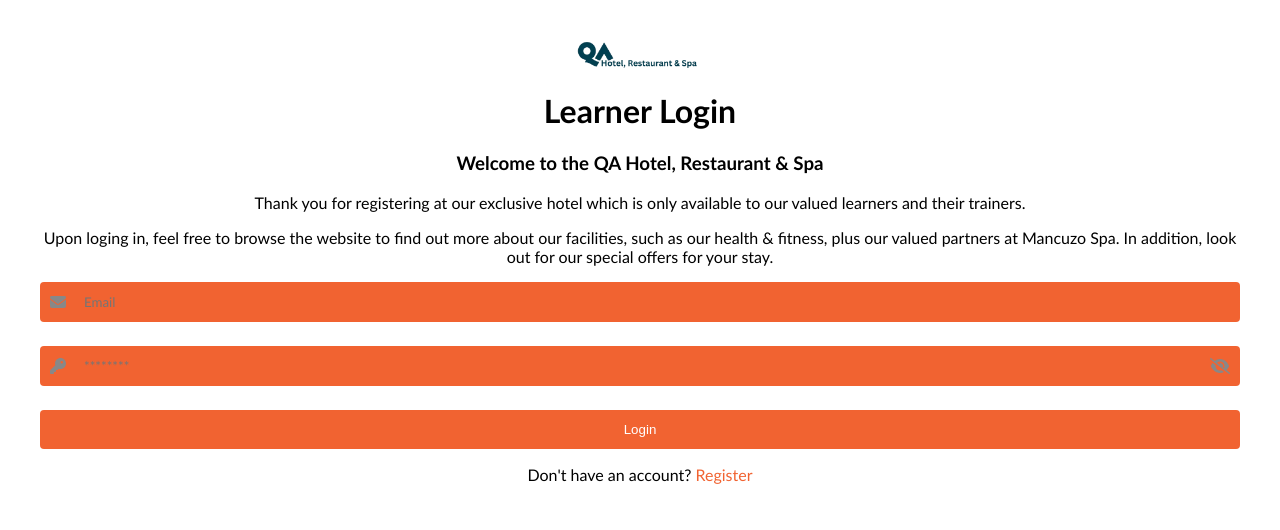
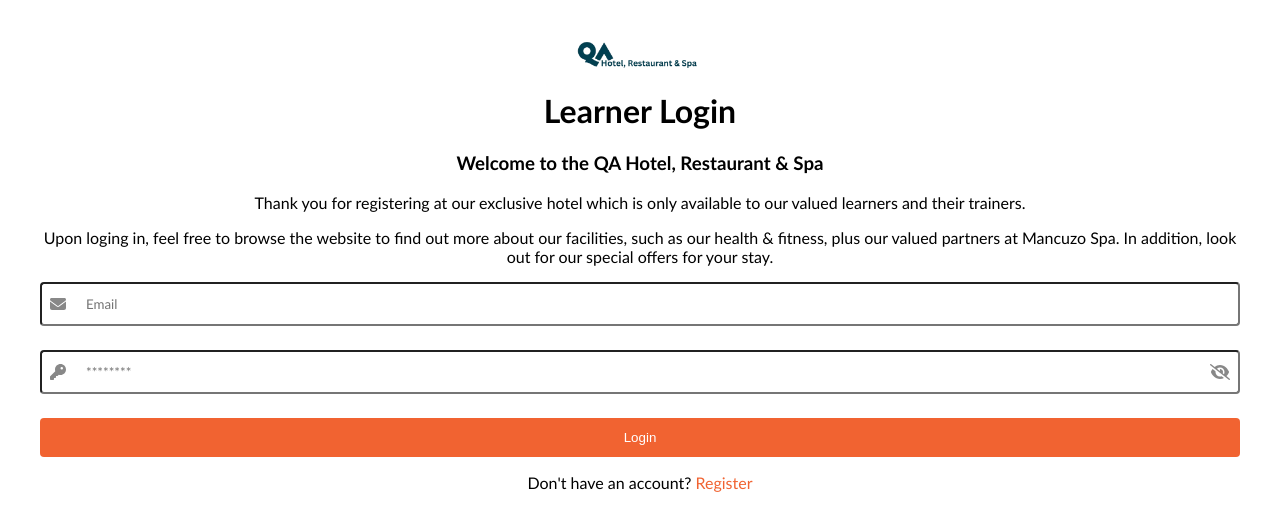
Before and after one commit to CameronGuthrie/qa_HRS, a React (Vite) app in the folder frontend/: page / in a window 1280 px wide. Shown: the top 530 px of the page. Built offline with nearby package versions, Linux system fonts and the light colour scheme.

Commit message:
updated form styling

```diff
--- a/frontend/src/style.css
+++ b/frontend/src/style.css
@@ -64,7 +64,7 @@
 }
 
 /* Button Styles */
-button, .form-control {
+button {
   background-color: rgb(241, 99, 49);
   color: rgb(255, 255, 255);
   border: none;
```
